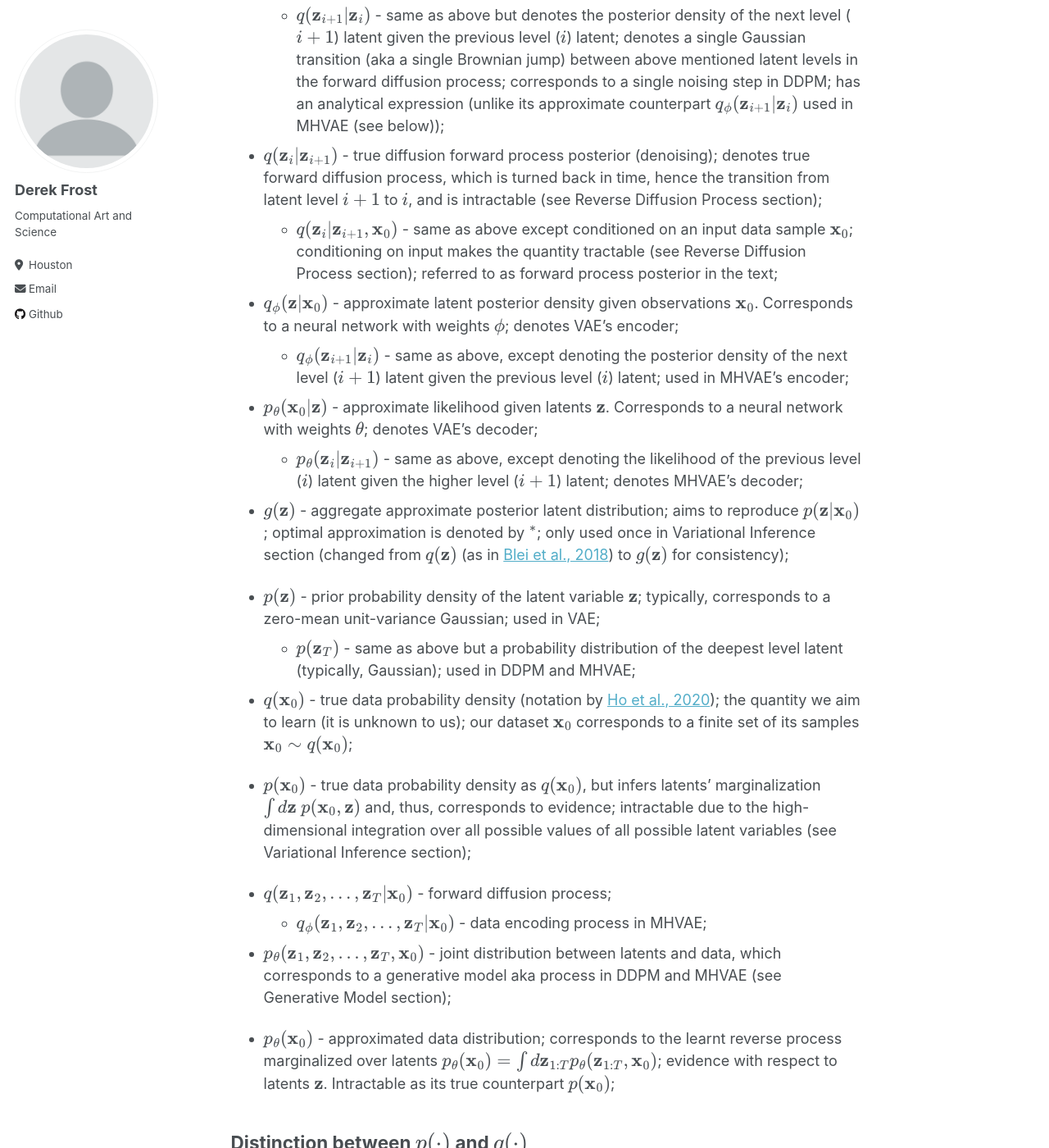
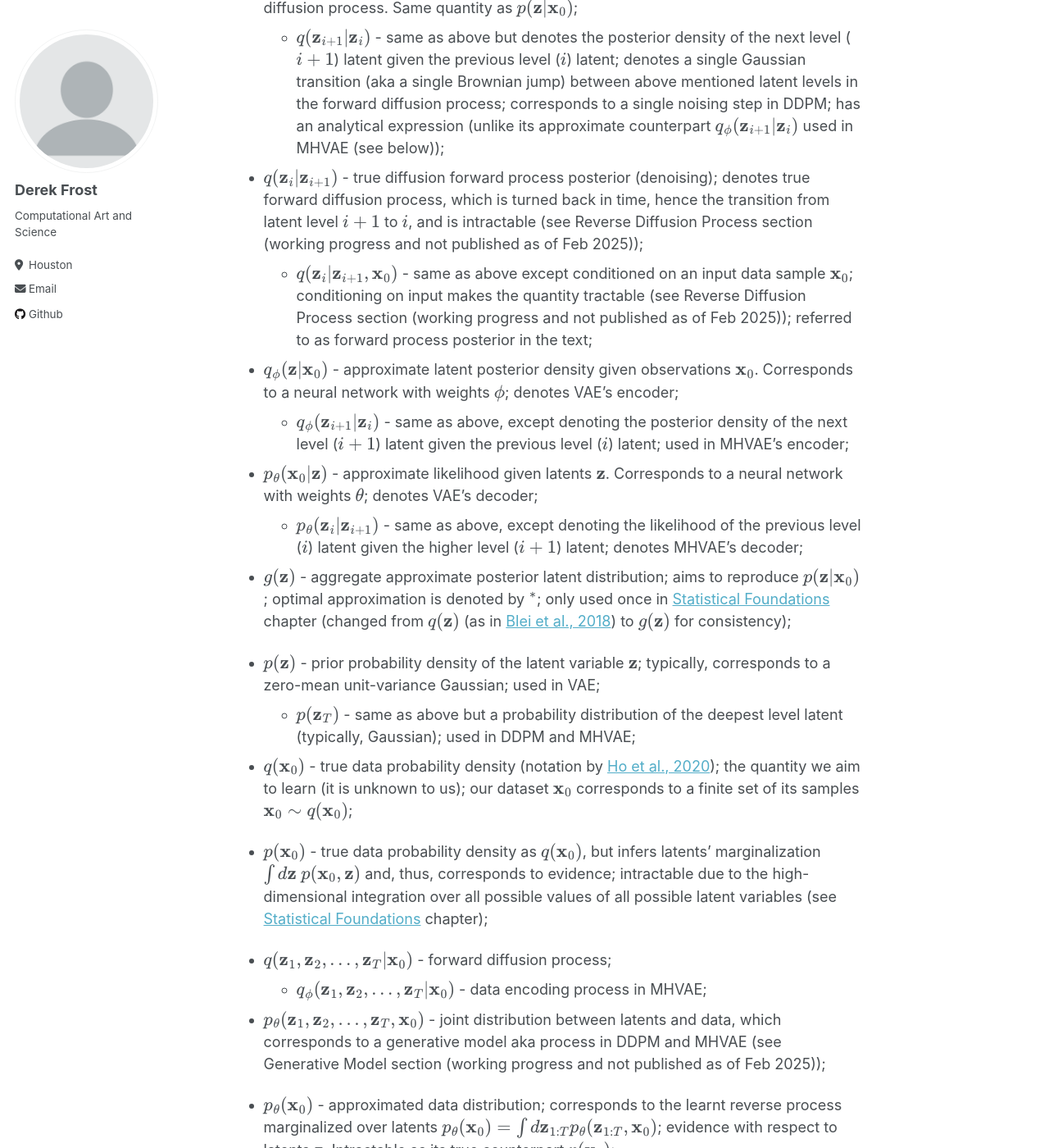
Before and after one commit to derfrost1861/derfrost1861.github.io, a Jekyll site: the page built from _posts/2024-12-31-DDPM-AppendixA.md, in a window 1280 px wide and 1400 px high, scrolled down 1498 px. Shown: the whole window at 82% size. Built offline with Jekyll 4.4.1, drawn with Linux system fonts in a browser that asks for light colours; formulas are drawn with MathJax 3; some of the changed text lies outside the part shown.

Commit message:
df some app a edits

```diff
--- a/_posts/2024-12-31-DDPM-AppendixA.md
+++ b/_posts/2024-12-31-DDPM-AppendixA.md
@@ -16,7 +16,7 @@ Here, notations used in the DDPM blog series are defined. Please keep in mind, s
 
 - $$\mathbf{x}_0$$ - noise-free input images.
 Together input images form a dataset $$\mathbf{x}_0=\{\mathbf{x}_0^i\}_{i=0:N-1}$$ - a collection of observation points $$\mathbf{x}_0^i$$ (one point - one image)
-with $$i=0:N-1$$ denoting a sample number. $N$ is how many images we have overall. Input images have three color channels (e.g., RGB) and a two-dimensional pixel space (e.g., $$\mathbf{x}_0^i=\{x\}_{jk}^{i}$$, where $$j=0:\text{height}-1$$ and $$k=0:\text{width}-1$$);
+with $$i=0:N-1$$ denoting a sample number. $N$ is how many samples or observations (e.g., images) we have overall. Input images have three color channels (e.g., RGB) and a two-dimensional pixel space (e.g., $$\mathbf{x}_0^i=\{x\}_{jk}^{i}$$, where $$j=0:\text{height}-1$$ and $$k=0:\text{width}-1$$);
 
 - $\mathbf{z}$ - latent variables; depending on the context, can denote both: single-level latent (e.g., in VAE) and an hierarchy;
 - $\mathbf{z}_i$ - single latent level: for models with hierarchies of latents index $i$ denotes the level of the latent ($i=0:T$);
@@ -49,9 +49,9 @@ In particular:
   $q_\phi(\mathbf{z}_{i+1} \vert \mathbf{z}_i)$ used in MHVAE (see below));
 
 - $$q(\mathbf{z}_{i} \vert \mathbf{z}_{i+1})$$ - true diffusion forward process posterior (denoising); denotes true forward diffusion process,
-which is turned back in time, hence the transition from latent level $i+1$ to $i$, and is intractable (see Reverse Diffusion Process section);
+which is turned back in time, hence the transition from latent level $i+1$ to $i$, and is intractable (see Reverse Diffusion Process section (working progress and not published as of Feb 2025));
   - $$q(\mathbf{z}_{i} \vert \mathbf{z}_{i+1}, \mathbf{x}_0)$$ - same as above except conditioned on an input data sample $\mathbf{x}_0$;
-  conditioning on input makes the quantity tractable (see Reverse Diffusion Process section); referred to as forward process posterior in the text;
+  conditioning on input makes the quantity tractable (see Reverse Diffusion Process section (working progress and not published as of Feb 2025)); referred to as forward process posterior in the text;
 
 - $q_\phi(\mathbf{z} \vert \mathbf{x}_0)$ - approximate latent posterior density given observations $\mathbf{x}_0$. Corresponds to a neural network with weights $\phi$; denotes VAE's encoder;
   - $$q_\phi(\mathbf{z}_{i+1} \vert \mathbf{z}_{i})$$ - same as above, except denoting the posterior density of the next level ($i+1$) latent given the previous level ($i$) latent; used in MHVAE's encoder;
@@ -59,19 +59,19 @@ which is turned back in time, hence the transition from latent level $i+1$ to $i
 - $p_\theta(\mathbf{x}_0 \vert \mathbf{z})$ - approximate likelihood given latents $\mathbf{z}$. Corresponds to a neural network with weights $\theta$; denotes VAE's decoder;
   - $$p_\theta(\mathbf{z}_{i} \vert \mathbf{z}_{i+1})$$ - same as above, except denoting the likelihood of the previous level ($i$) latent given the higher level ($i+1$) latent; denotes MHVAE's decoder;
 
-- $g(\mathbf{z})$ - aggregate approximate posterior latent distribution; aims to reproduce $p(\mathbf{z} \vert \mathbf{x}_0)$; optimal approximation is denoted by $^*$; only used once in Variational Inference section (changed from $q(\mathbf{z})$ (as in <a href="https://arxiv.org/abs/1601.00670" target="_blank">Blei et al., 2018</a>) to $g(\mathbf{z})$ for consistency);
+- $g(\mathbf{z})$ - aggregate approximate posterior latent distribution; aims to reproduce $p(\mathbf{z} \vert \mathbf{x}_0)$; optimal approximation is denoted by $^*$; only used once in [Statistical Foundations]({% post_url 2024-12-31-DDPM-Stat-Founds %}) chapter (changed from $q(\mathbf{z})$ (as in <a href="https://arxiv.org/abs/1601.00670" target="_blank">Blei et al., 2018</a>) to $g(\mathbf{z})$ for consistency);
 
 - $p(\mathbf{z})$ - prior probability density of the latent variable $\mathbf{z}$; typically, corresponds to a zero-mean unit-variance Gaussian; used in VAE;
   - $p(\mathbf{z}_T)$ - same as above but a probability distribution of the deepest level latent (typically, Gaussian); used in DDPM and MHVAE;
 
 - $q(\mathbf{x}_0)$ - true data probability density (notation by <a href="https://arxiv.org/abs/2006.11239" target="_blank">Ho et al., 2020</a>); the quantity we aim to learn (it is unknown to us); our dataset $\mathbf{x}_0$ corresponds to a finite set of its samples $\mathbf{x}_0 \sim q(\mathbf{x}_0)$;
 
-- $p(\mathbf{x}_0)$ - true data probability density as $q(\mathbf{x}_0)$, but infers latents' marginalization $\int d\mathbf{z}\ p(\mathbf{x}_0,\mathbf{z})$ and, thus, corresponds to evidence; intractable due to the high-dimensional integration over all possible values of all possible latent variables (see Variational Inference section);
+- $p(\mathbf{x}_0)$ - true data probability density as $q(\mathbf{x}_0)$, but infers latents' marginalization $\int d\mathbf{z}\ p(\mathbf{x}_0,\mathbf{z})$ and, thus, corresponds to evidence; intractable due to the high-dimensional integration over all possible values of all possible latent variables (see [Statistical Foundations]({% post_url 2024-12-31-DDPM-Stat-Founds %}) chapter);
 
 - $q(\mathbf{z}_1, \mathbf{z}_2, ... , \mathbf{z}_T \vert \mathbf{x}_0)$ - forward diffusion process;
   - $q_\phi(\mathbf{z}_1, \mathbf{z}_2, ... , \mathbf{z}_T \vert \mathbf{x}_0)$ - data encoding process in MHVAE;
 
-- $p_\theta(\mathbf{z}_1, \mathbf{z}_2, ... , \mathbf{z}_T, \mathbf{x}_0)$ - joint distribution between latents and data, which corresponds to a generative model aka process in DDPM and MHVAE (see Generative Model section);
+- $p_\theta(\mathbf{z}_1, \mathbf{z}_2, ... , \mathbf{z}_T, \mathbf{x}_0)$ - joint distribution between latents and data, which corresponds to a generative model aka process in DDPM and MHVAE (see Generative Model section (working progress and not published as of Feb 2025));
 
 - $$p_\theta(\mathbf{x}_0)$$ - approximated data distribution; corresponds to the learnt reverse process marginalized over latents
 $$p_\theta(\mathbf{x}_0) = \int d\mathbf{z}_{1:T} p_\theta(\mathbf{z}_{1:T}, \mathbf{x}_0)$$; evidence with respect to latents $\mathbf{z}$. Intractable as its true counterpart $p(\mathbf{x}_0)$;
@@ -126,12 +126,13 @@ Since samples are input in the forward noising process, notation of $q(\cdot)$ i
 
 Bayesian Inference notations in the context of MLE
 ------
-As mentioned in the 'Warning' in the Variational Inference section, Bayesian Inference notations above are defined with respect to latents $$\mathbf{z}$$. In particular, $$p(\mathbf{x}_0)$$ and its learnt counterpart $$p_\theta(\mathbf{x}_0)$$ correspond to evidence:
+As mentioned in 'A note on why evidence in ELBO corresponds to likelihood in MLE'
+in [Statistical Foundations]({% post_url 2024-12-31-DDPM-Stat-Founds %}) chapter, Bayesian Inference notations above are defined with respect to latents $$\mathbf{z}$$. In particular, $$p(\mathbf{x}_0)$$ and its learnt counterpart $$p_\theta(\mathbf{x}_0)$$ correspond to evidence:
 result of marginalization over latents $$\int d\mathbf{z}\ p(\mathbf{x}_0,\mathbf{z})$$ and
 $$\int d\mathbf{z}\ p_\theta(\mathbf{x}_0,\mathbf{z})$$ correspondingly. At the same time, with respect to learnt parameters $$\theta$$,
 $$p_\theta(\mathbf{x}_0)$$ is likelihood: data probability given a set of neural network parameters. By
 maximizing the Evidence Lower Bound (ELBO), we obviously maximize evidence (with respect to latents),
-which with respect to $$\theta$$ is likelihood - hence, the MLE objective (see MLE section).
+which with respect to $$\theta$$ is likelihood - hence, the MLE objective (see 'A note on why evidence in ELBO corresponds to likelihood in MLE').
 
 Additional notation clarification for VAE, MHVAE and DDPM
 ---------
```
Also changed, not shown: other parts of _posts/2024-12-31-DDPM-AppendixA.md (+0 -4 lines).
